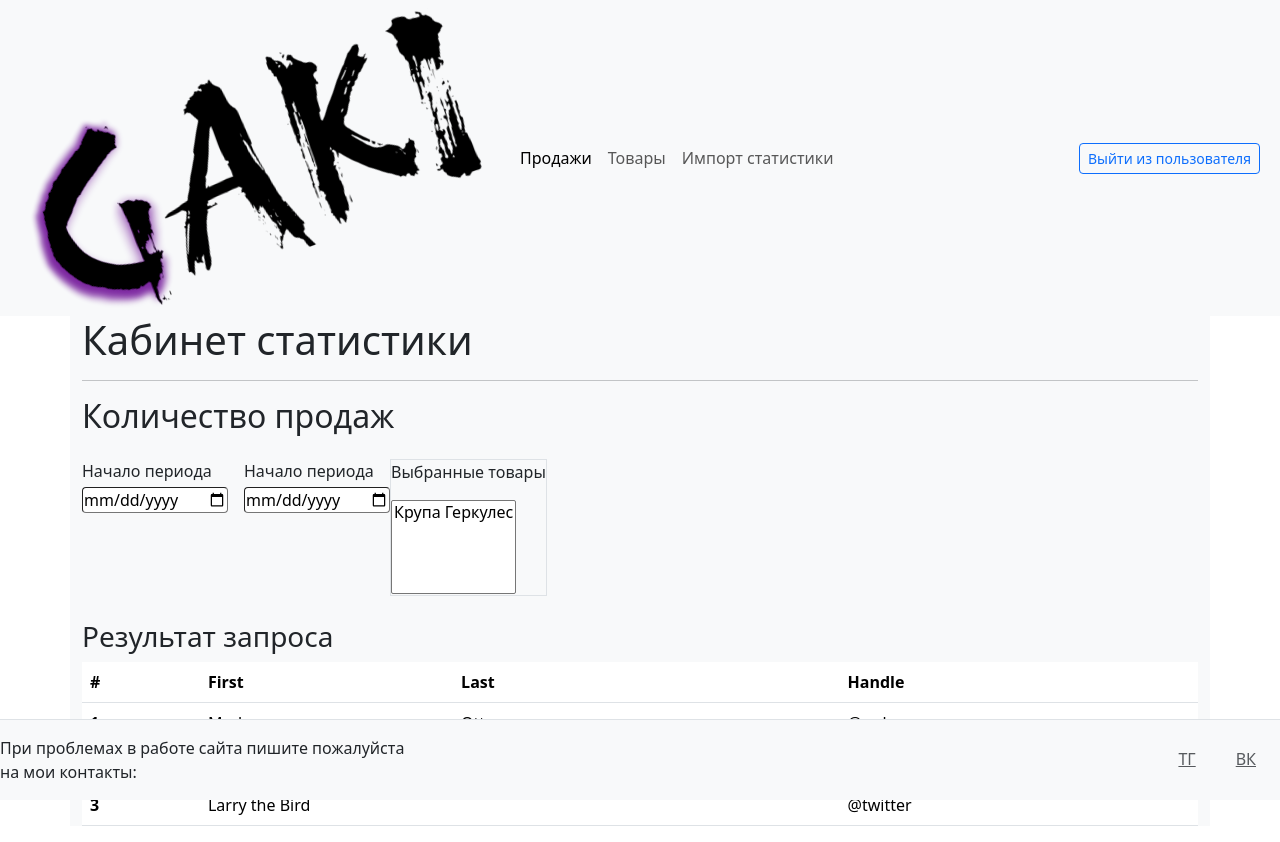
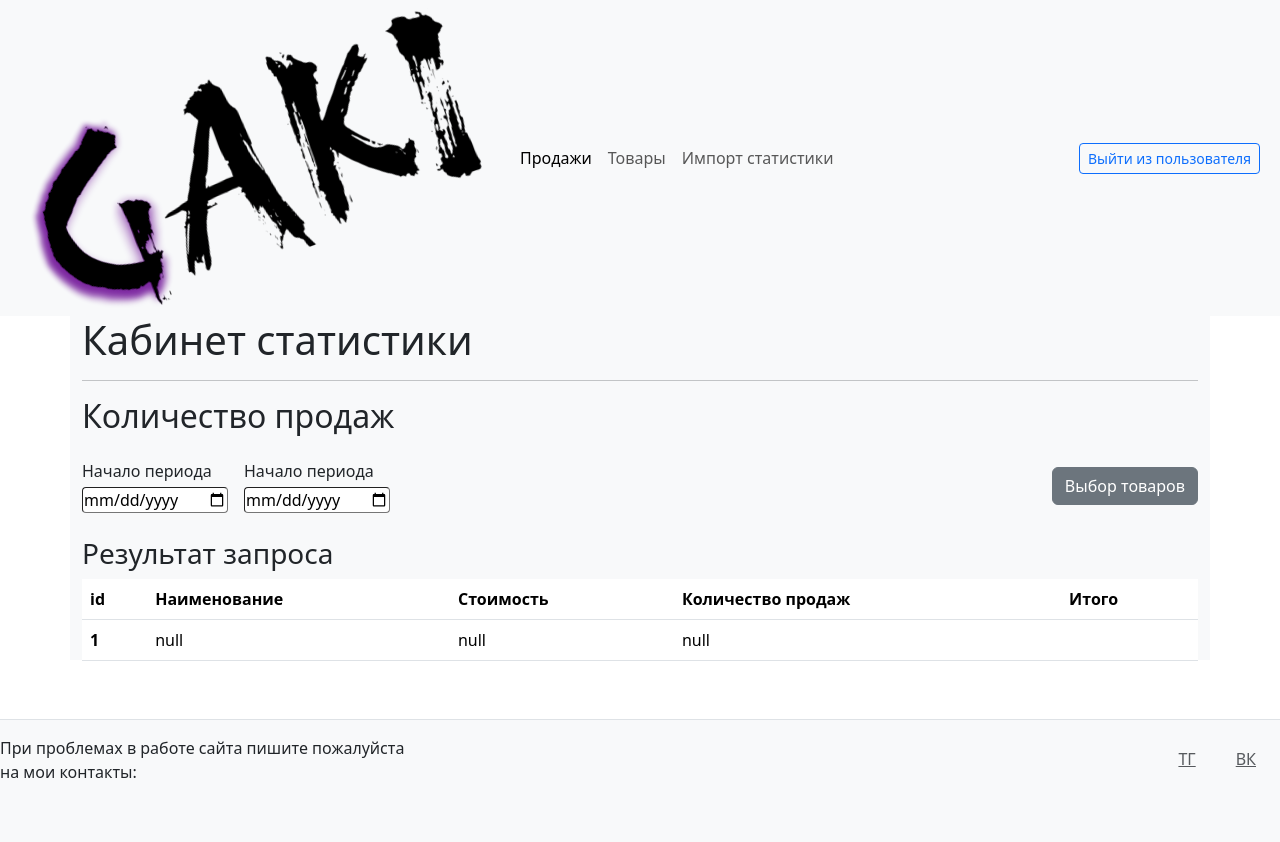
Before and after one commit to MoraFSD/FSD01, a Django app: page / in a window 1280 px wide. After the commit the page ends 778 px from the top, so only its background shows below. Run offline with Django 5.2, Linux system fonts and the light colour scheme.

Commit message:
modified:   Gaki/stats_office/templates/Gaki/index.html

```diff
--- a/Gaki/stats_office/templates/Gaki/index.html
+++ b/Gaki/stats_office/templates/Gaki/index.html
@@ -46,15 +46,17 @@
             <div class="main-part">
                 <h2 class = "mb-4">Количество продаж</h2>
                 <div class="d-flex flex-row">
-                    <div class="me-3"><p class="mb-1">Начало периода</p>
-                    <input type="date" id = "startdate" class="border-1 rounded-1"></div>
-                    <div><p class="mb-1">Начало периода</p>
-                    <input type="date" id = "enddate" class="border-1 rounded-1"></div>
-                    <div class="selection border">
-                        <p>Выбранные товары</p>
-                        <select multiple>
+                    <div class="d-flex flex-row flex-grow-1">
+                        <div class="me-3"><p class="mb-1">Начало периода</p>
+                        <input type="date" id = "startdate" class="border-1 rounded-1"></div>
+                        <div><p class="mb-1">Начало периода</p>
+                        <input type="date" id = "enddate" class="border-1 rounded-1"></div>
+                    </div>
+                    <div class="selection fixed-right ms-3 align-self-center">
+                        <button class="btn btn-secondary positibottom-1 top-1">Выбор товаров</button>
+                        <!-- <select multiple>
                             <option value="Крупа Геркулес">Крупа Геркулес</option>
-                        </select>
+                        </select> -->
                     </div>
                 </div>
 
@@ -63,30 +65,22 @@
                     <table class="table">
                         <thead>
                           <tr>
-                            <th scope="col">#</th>
-                            <th scope="col">First</th>
-                            <th scope="col">Last</th>
-                            <th scope="col">Handle</th>
+                            <th scope="col">id</th>
+                            <th scope="col">Наименование</th>
+                            <th scope="col">Стоимость</th>
+                            <th scope="col">Количество продаж</th>
+                            <th scope="col">Итого</th>
                           </tr>
                         </thead>
                         <tbody>
                           <tr>
                             <th scope="row">1</th>
-                            <td>Mark</td>
-                            <td>Otto</td>
-                            <td>@mdo</td>
+                            <td>null</td>
+                            <td>null</td>
+                            <td>null</td>
+                            <td></td>
                           </tr>
                           <tr>
-                            <th scope="row">2</th>
-                            <td>Jacob</td>
-                            <td>Thornton</td>
-                            <td>@fat</td>
-                          </tr>
-                          <tr>
-                            <th scope="row">3</th>
-                            <td colspan="2">Larry the Bird</td>
-                            <td>@twitter</td>
-                          </tr>
                         </tbody>
                       </table>
                 </div>
```
